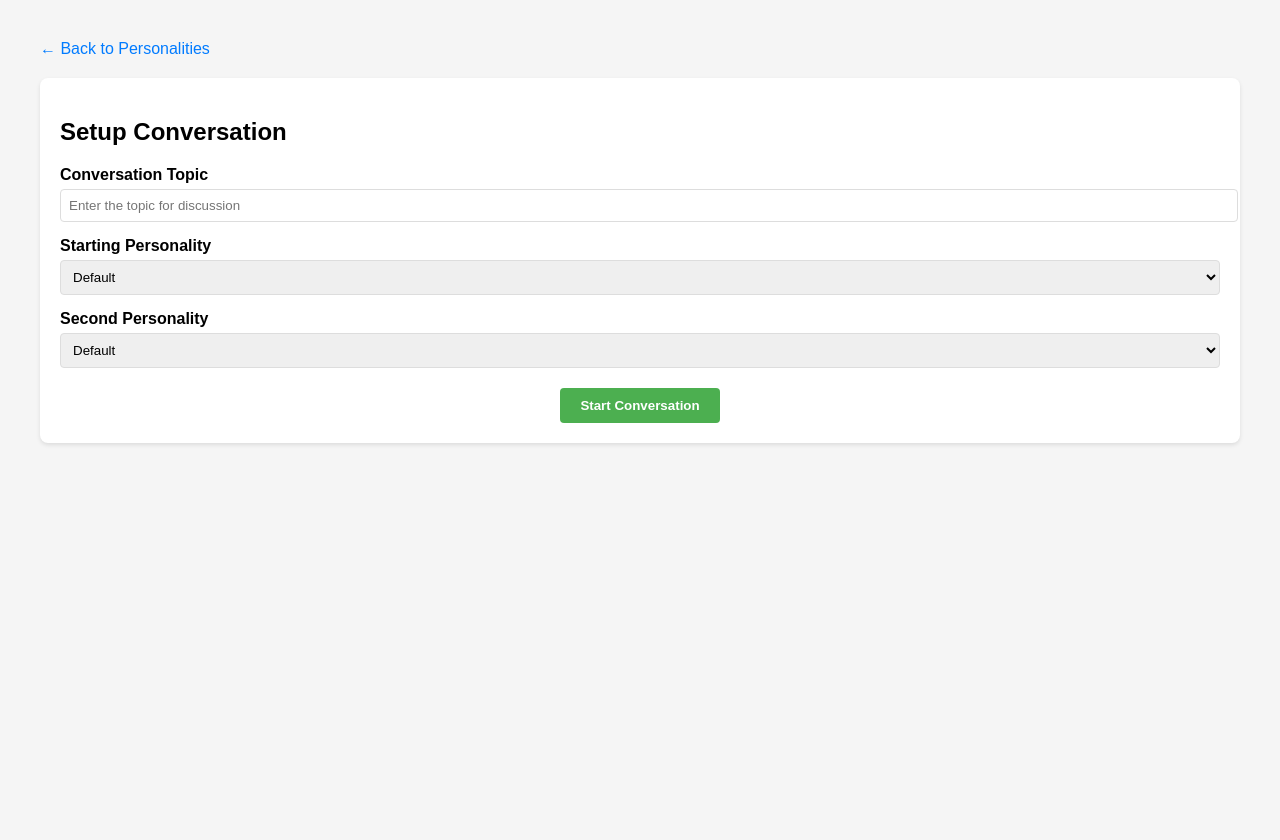
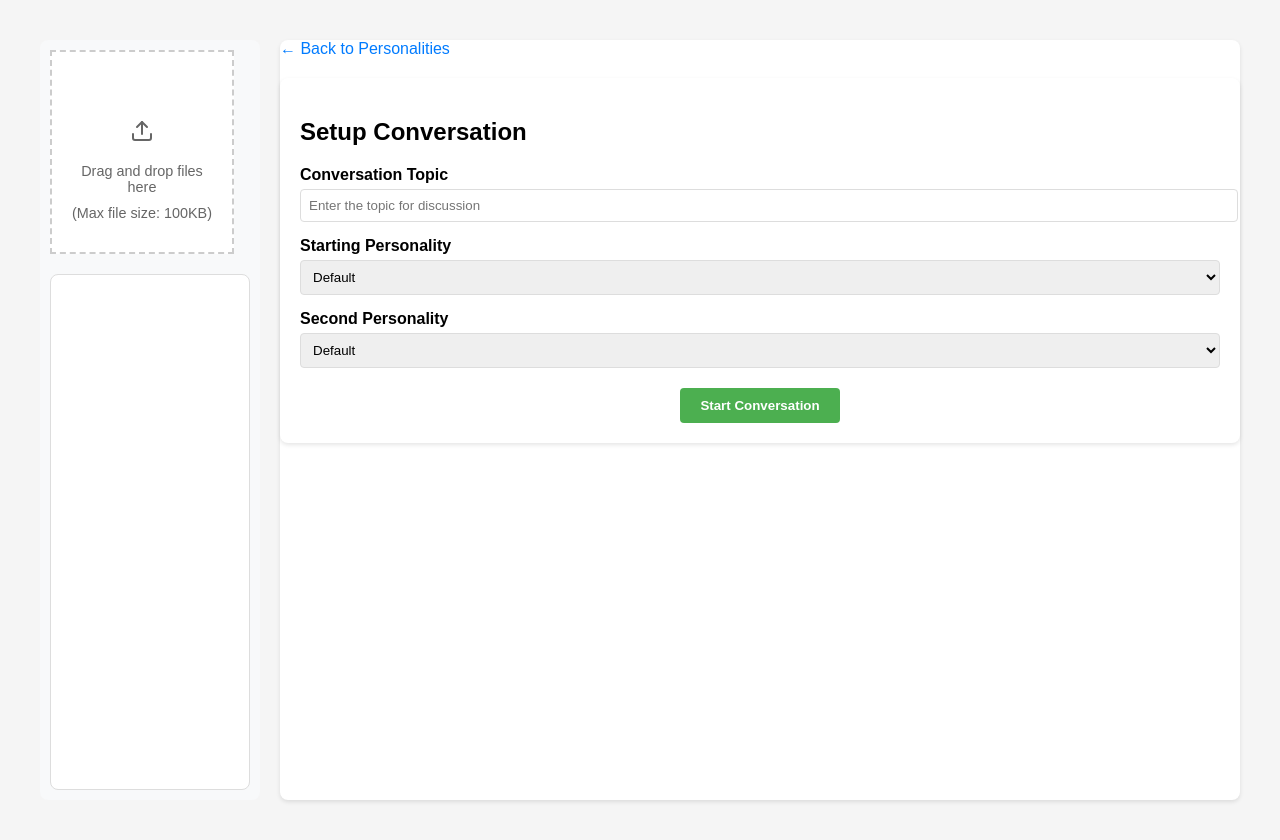
Before and after one commit to mrbilby/ArtificialPersonality, a Django app: page /chat_between_personalities/ in a window 1280 px wide. Before the commit the page ends 445 px from the top, so only its background shows below. Run offline with Django 5.2, Linux system fonts and the light colour scheme.

Commit message:
Added ability for files to be included in conversations between personalities

```diff
--- a/chatbot_project/chat/templates/chat/chat_between_personalities.html
+++ b/chatbot_project/chat/templates/chat/chat_between_personalities.html
@@ -8,6 +8,8 @@
             max-width: 1200px;
             margin: 20px auto;
             padding: 20px;
+            display: flex;
+            gap: 20px;
         }
 
         .setup-section {
@@ -123,49 +151,85 @@
             border-radius: 4px;
         }
 
-        .interjection-button {
-            background: #9c27b0;
-            color: white;
+        .file-drop-zone {
+            width: 180px;
+            height: 200px;
+            background: white;
+            border: 2px dashed #ccc;
+            margin-bottom: 10px;
         }
 
-        .interjection-button:hover {
-            opacity: 0.9;
+        .drop-zone-content {
+            display: flex;
+            flex-direction: column;
+            align-items: center;
+            justify-content: center;
+            height: 100%;
+            text-align: center;
+            padding: 20px;
         }
 
-        .user-message {
-            background: #f5f5f5;
-            margin: 10px auto;
-            width: 80%;
-            border-left: 4px solid #9c27b0;
+        .file-list {
+            background: white;
+            border: 1px solid #ddd;
+            border-radius: 8px;
+            padding: 10px;
+            min-height: 100px;
         }
 
-        .personality-name {
-            font-weight: bold;
+        .file-entry {
+            display: flex;
+            justify-content: space-between;
+            align-items: center;
+            padding: 8px;
+            background: #f8f9fa;
+            border-radius: 4px;
             margin-bottom: 5px;
         }
 
-        .back-section {
-            margin-bottom: 20px;
+        .remove-file {
+            background: none;
+            border: none;
+            color: #dc3545;
+            font-size: 18px;
+            cursor: pointer;
+            padding: 0 5px;
         }
 
-        .disabled {
-            opacity: 0.5;
-            cursor: not-allowed;
+        .chat-container {
+            flex: 1;
+            min-width: 0;
+            display: flex;
+            flex-direction: column;
         }
 
-        .system-message {
-            background: #f5f5f5;
-            border: 1px solid #ddd;
-            color: #666;
-            font-style: italic;
-            margin: 10px auto !important;
-            width: 80%;
+        .left-panel {
+            width: 200px;
+            min-width: 200px;
         }
     </style>
 </head>
 <body>
     {% csrf_token %}
     <div class="chat-between-container">
+        <div class="left-panel">
+            <div class="file-section">
+                <div id="fileDropZone" class="file-drop-zone">
+                    <div class="drop-zone-content">
+                        <svg xmlns="http://www.w3.org/2000/svg" width="24" height="24" viewBox="0 0 24 24" fill="none" stroke="currentColor" stroke-width="2" stroke-linecap="round" stroke-linejoin="round">
+                            <path d="M21 15v4a2 2 0 0 1-2 2H5a2 2 0 0 1-2-2v-4"></path>
+                            <polyline points="17 8 12 3 7 8"></polyline>
+                            <line x1="12" y1="3" x2="12" y2="15"></line>
+                        </svg>
+                        <p>Drag and drop files here</p>
+                        <p class="file-limit">(Max file size: 100KB)</p>
+                    </div>
+                </div>
+                <div id="fileList" class="file-list"></div>
+            </div>
+        </div>
+
+        <div class="chat-container">
             <div class="back-section">
                 <a href="/" class="back-button">← Back to Personalities</a>
             </div>
@@ -221,8 +285,22 @@
                 </div>
             </div>
         </div>
+    </div>
 
     <script>
+        // Global prevention of default drag/drop behavior
+        window.addEventListener('dragover', function(e) {
+            e.preventDefault();
+            e.stopPropagation();
+        }, false);
+
+        window.addEventListener('drop', function(e) {
+            e.preventDefault();
+            e.stopPropagation();
+        }, false);
+
+        // Store uploaded files content in memory
+        const uploadedFiles = {};
         let currentSpeaker = 1;
         let conversation = [];
 
@@ -239,6 +317,43 @@
                 }
             }
             return cookieValue;
+        }
+
+        async function readFileContent(file) {
+            return new Promise((resolve, reject) => {
+                const reader = new FileReader();
+                reader.onload = (event) => resolve(event.target.result);
+                reader.onerror = (error) => reject(error);
+                reader.readAsText(file);
+            });
+        }
+
+        async function handleFiles(files) {
+            const fileList = document.getElementById('fileList');
+            const MAX_FILE_SIZE = 100 * 1024; // 100KB
+
+            for (const file of files) {
+                if (file.size > MAX_FILE_SIZE) {
+                    addMessage(`Error: File ${file.name} exceeds the 100KB size limit.`);
+                    continue;
+                }
+
+                try {
+                    const content = await readFileContent(file);
+                    uploadedFiles[file.name] = content;
+
+                    const fileEntry = document.createElement('div');
+                    fileEntry.className = 'file-entry';
+                    fileEntry.innerHTML = `
+                        <span class="file-name" title="${file.name}">${file.name}</span>
+                        <button class="remove-file" onclick="this.parentElement.remove(); delete uploadedFiles['${file.name}'];">×</button>
+                    `;
+                    fileList.appendChild(fileEntry);
+                } catch (error) {
+                    console.error('Error processing file:', error);
+                    addMessage(`Error processing file ${file.name}: ${error.message}`);
+                }
+            }
         }
 
         function startConversation() {
@@ -270,6 +385,10 @@
             document.getElementById('conversationMessages').innerHTML = '';
 
             // Add initial prompt
+            if (Object.keys(uploadedFiles).length > 0) {
+                const fileNames = Object.keys(uploadedFiles).join(', ');
+                addMessage('System', `Files included for discussion: ${fileNames}`);
+            }
             addMessage('System', `Topic: ${topic}`);
         }
 
@@ -281,27 +400,11 @@
             const otherPersonality = personality === 1 ? personality2 : personality1;
 
             try {
-                // Get CSRF token from cookie if it exists
-                function getCookie(name) {
-                    let cookieValue = null;
-                    if (document.cookie && document.cookie !== '') {
-                        const cookies = document.cookie.split(';');
-                        for (let i = 0; i < cookies.length; i++) {
-                            const cookie = cookies[i].trim();
-                            if (cookie.substring(0, name.length + 1) === (name + '=')) {
-                                cookieValue = decodeURIComponent(cookie.substring(name.length + 1));
-                                break;
-                            }
-                        }
-                    }
-                    return cookieValue;
-                }
-
-                const csrftoken = getCookie('csrftoken');
                 const headers = {
                     'Content-Type': 'application/json'
                 };
 
+                const csrftoken = getCookie('csrftoken');
                 if (csrftoken) {
                     headers['X-CSRFToken'] = csrftoken;
                 }
@@ -313,7 +416,8 @@
                         topic: topic,
                         speaking_personality: currentPersonality,
                         listening_personality: otherPersonality,
-                        conversation: conversation
+                        conversation: conversation,
+                        file_contents: uploadedFiles
                     })
                 });
 
@@ -374,7 +478,8 @@
                                 personality: 'User',
                                 message: message
                             }],
-                            is_user_interjection: true
+                            is_user_interjection: true,
+                            file_contents: uploadedFiles
                         })
                     });
 
@@ -426,6 +531,47 @@
 
             messagesDiv.scrollTop = messagesDiv.scrollHeight;
         }
+
+        // Set up the drop zone when the DOM is loaded
+        document.addEventListener('DOMContentLoaded', () => {
+            const dropZone = document.getElementById('fileDropZone');
+            const fileList = document.getElementById('fileList');
+
+            if (!dropZone || !fileList) {
+                console.error('fileDropZone or fileList not found in the DOM');
+                return;
+            }
+
+            dropZone.addEventListener('dragenter', (e) => {
+                e.preventDefault();
+                e.stopPropagation();
+                dropZone.classList.add('drag-active');
+            });
+
+            dropZone.addEventListener('dragover', (e) => {
+                e.preventDefault();
+                e.stopPropagation();
+                e.dataTransfer.dropEffect = 'copy';
+                dropZone.classList.add('drag-active');
+            });
+
+            dropZone.addEventListener('dragleave', (e) => {
+                e.preventDefault();
+                e.stopPropagation();
+                dropZone.classList.remove('drag-active');
+            });
+
+            dropZone.addEventListener('drop', async (e) => {
+                e.preventDefault();
+                e.stopPropagation();
+                dropZone.classList.remove('drag-active');
+
+                const files = e.dataTransfer.files;
+                if (files && files.length > 0) {
+                    await handleFiles(files);
+                }
+            });
+        });
     </script>
 </body>
 </html>
```
Also changed, not shown: other parts of chatbot_project/chat/templates/chat/chat_between_personalities.html (+29 -3 lines), chatbot_project/chat/data/personalities/personality.json (+27 -14 lines), 6 other files. Lines whose indentation alone changed are shown as unchanged.
